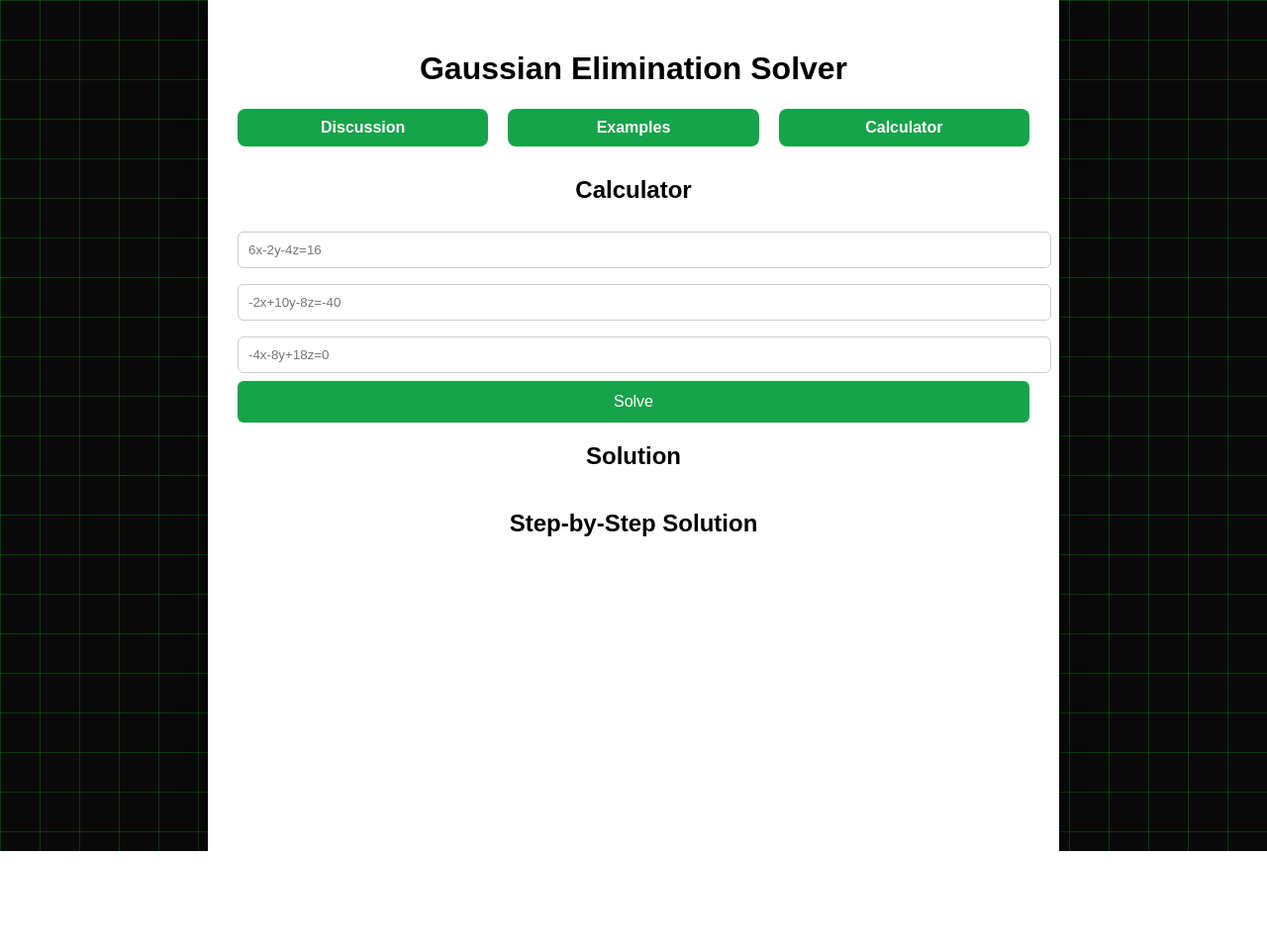
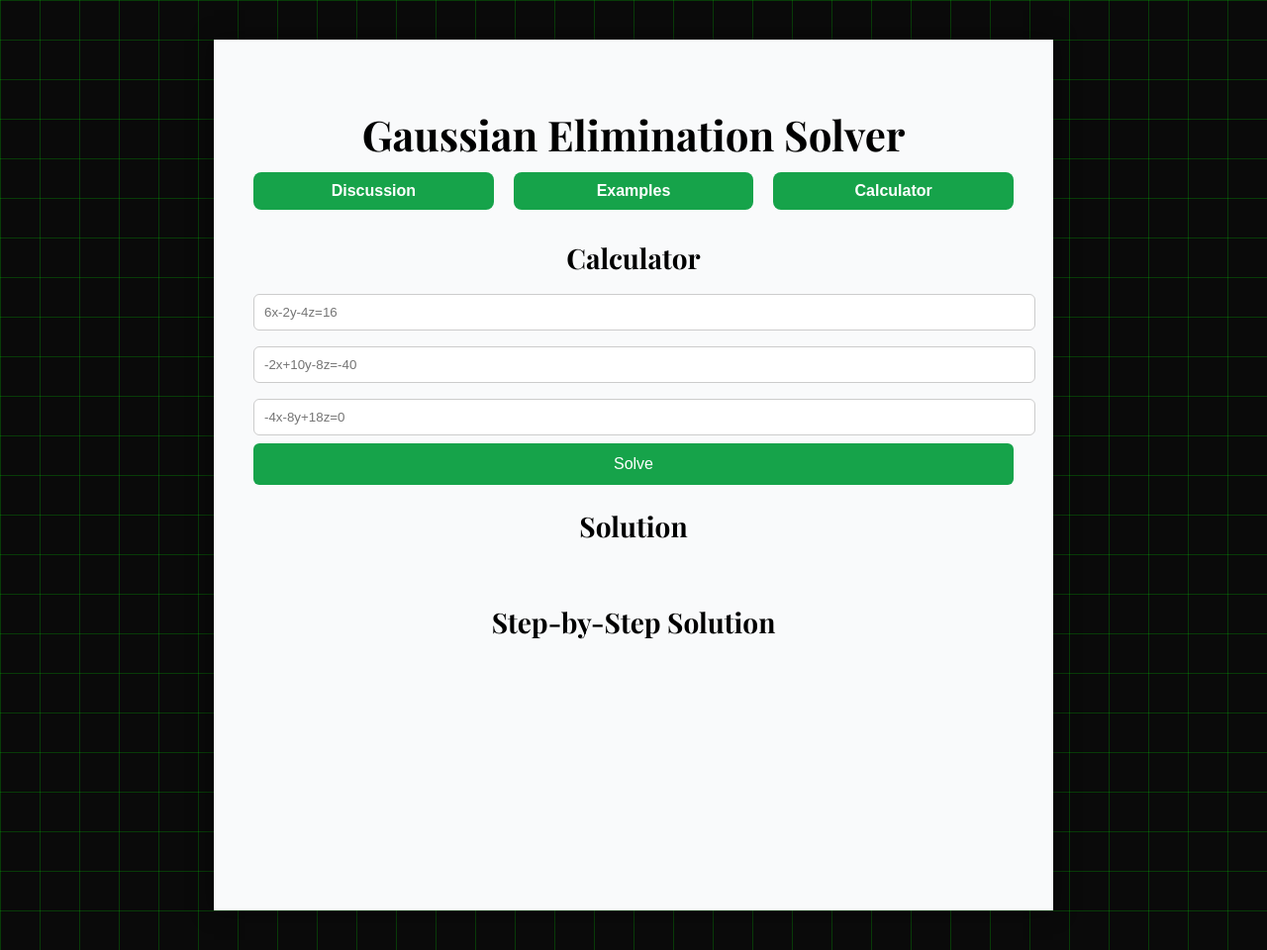
Before and after one commit to sealbooper/gaussian-elimination-project, a Flask app: page / in a window 1280 px wide. Shown: the whole page at 99% size. Before the commit the page ends 860 px from the top, so only its background shows below. Run offline with Flask 3, Linux system fonts and the light colour scheme.

Commit message:
ui_polish1.1

```diff
--- a/templates/index.html
+++ b/templates/index.html
@@ -5,19 +5,38 @@
 <title>Gaussian Elimination Solver</title>
 
 <script src="https://cdn.jsdelivr.net/npm/mathjax@3/es5/tex-mml-chtml.js"></script>
-
+<link href="https://fonts.googleapis.com/css2?family=Inter:wght@300;400;600&family=Playfair+Display:wght@600;700&display=swap" rel="stylesheet">
 <style>
 
 /* Smooth scroll */
 html {
     scroll-behavior: smooth;
 }
+h1, h2 {
+    font-family: 'Playfair Display', serif;
+}
+h1 {
+    font-size: 42px;
+    margin-bottom: 10px;
+}
+
+h2 {
+    font-size: 28px;
+    margin-bottom: 10px;
+}
+
+p {
+    font-size: 16px;
+    color: #333;
+        line-height: 1.6;
+}
 
 /* 🌐 Background with green grid */
 body {
     margin: 0;
-    font-family: Arial, sans-serif;
-
+    font-family: 'Inter', sans-serif;
+    display: flex;
+    justify-content: center;
     background-color: #0a0a0a;
 
     background-image:
@@ -29,11 +48,12 @@ body {
 
 /* 📄 Center white panel */
 .main-container {
-    width: 800px;
+    width: 60%;
+     max-width: 1200px;
     min-height: 100vh;
-    margin: auto;
-    background: white;
-    padding: 30px;
+    margin: 40px auto;
+    background: #f9fafb;
+    padding: 40px;
     box-shadow: 0 0 20px rgba(0,0,0,0.5);
 }
 
@@ -60,7 +80,7 @@ body {
 
 /* 🧱 Sections */
 .section {
-    margin-bottom: 40px;
+    margin-bottom: 60px;
 }
 
 /* 🧮 Inputs */
@@ -93,9 +113,6 @@ h1, h2 {
     text-align: center;
 }
 
-p {
-    line-height: 1.6;
-}
 .nav button {
     background: #16a34a;
     color: white;
```
